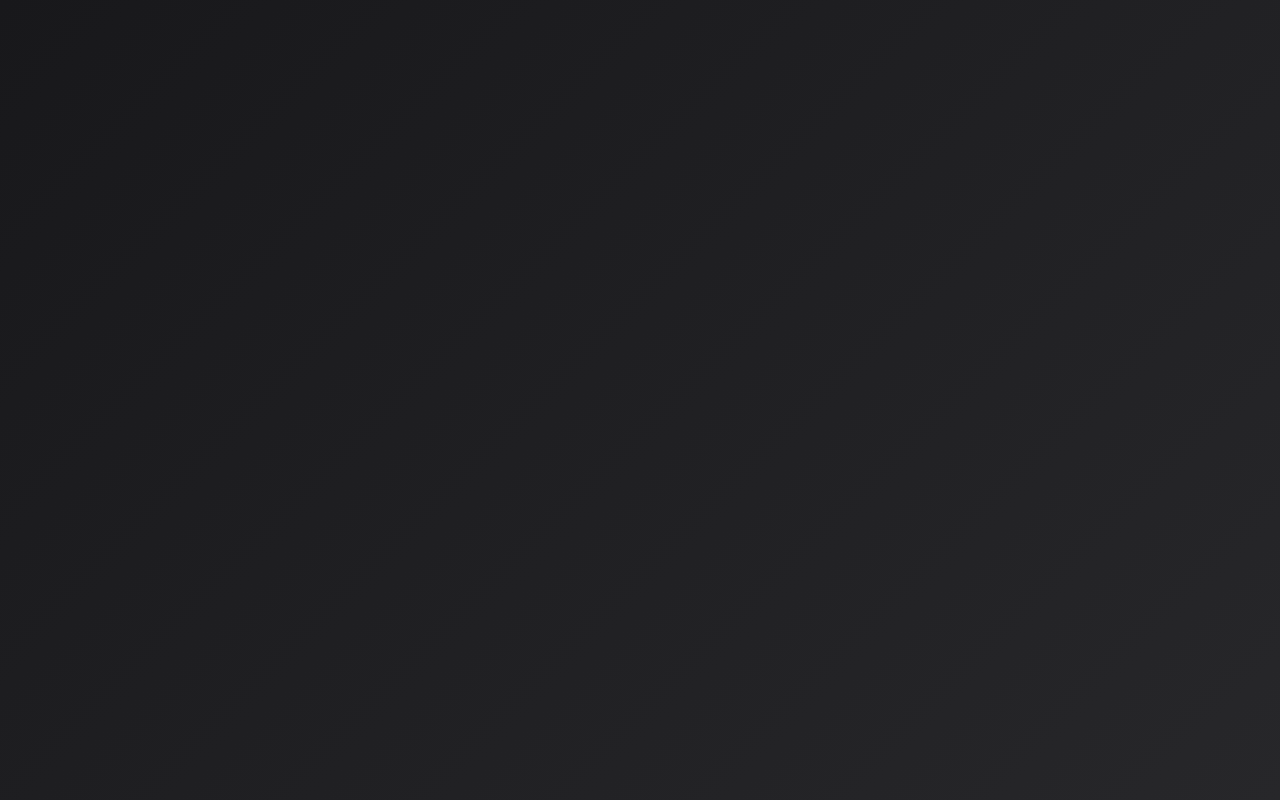
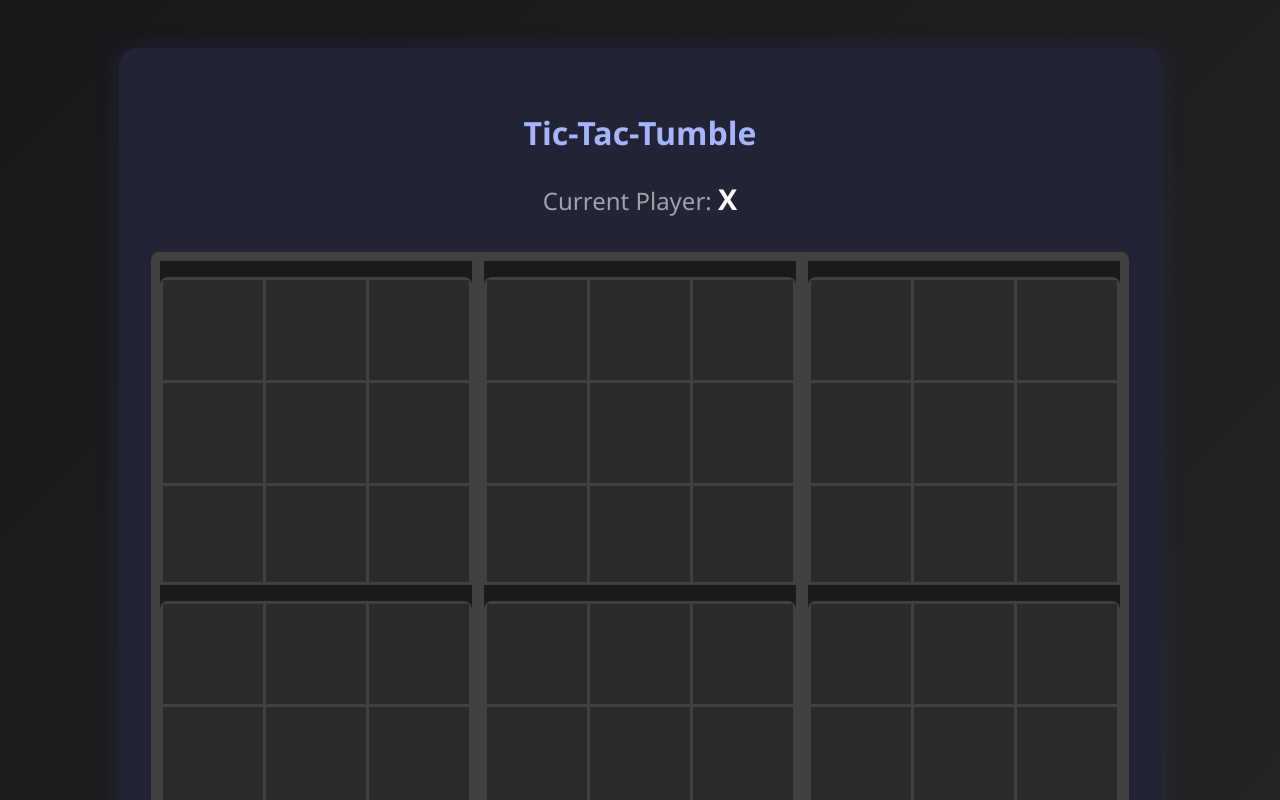
Before and after one commit to gubespam/xiao-mantou-games, a React (Vite) app: page /xiao-mantou-games/tic-tac-tumble in a window 1280 px wide. Before the commit this address had no page. Shown: the top 800 px of the page. Built offline with nearby package versions, Linux system fonts and the light colour scheme.

Commit message:
tic tac tumble game

```diff
--- a/src/App.jsx
+++ b/src/App.jsx
@@ -4,6 +4,7 @@ import { Link, Routes, Route } from 'react-router-dom';
 import Duordle from './Duordle.jsx';
 import DuordlePlus from './DuordlePlus.jsx';
 import CheckersChess from './CheckersChess.jsx';
+import TicTacTumble from './TicTacTumble.jsx';
 import mantouLogo from './images/mantou.png';
 
 
@@ -29,6 +30,7 @@ function App() {
         />
         <Route path="/xiao-mantou-games/duordle" element={<Duordle />} />
         <Route path="/xiao-mantou-games/duordle-plus" element={<DuordlePlus />} />
+        <Route path="/xiao-mantou-games/tic-tac-tumble" element={<TicTacTumble />} />
         <Route path="/xiao-mantou-games/checkers-chess" element={<CheckersChess />} />
       </Routes>
     </div>
--- /dev/null
+++ b/src/T3Board.css
@@ -0,0 +1,38 @@
+.t3-board {
+  display: grid;
+  grid-template-columns: repeat(3, 100px);
+  grid-template-rows: repeat(3, 100px);
+  gap: 3px;
+  background-color: #404040;
+  padding: 3px;
+  border-radius: 8px;
+  margin: 1rem 0;
+}
+
+.t3-square {
+  background-color: #2a2a2a;
+  border: none;
+  cursor: pointer;
+  display: flex;
+  align-items: center;
+  justify-content: center;
+  font-size: 2.5rem;
+  font-weight: bold;
+  color: #ffffff;
+  transition: background-color 0.2s, transform 0.1s;
+  user-select: none;
+}
+
+.t3-square:hover:not(.winning) {
+  background-color: #3a3a3a;
+  transform: scale(0.98);
+}
+
+.t3-square.winning {
+  color: #ff0000;
+  background-color: #3a0000;
+}
+
+.t3-mark {
+  display: block;
+}
--- /dev/null
+++ b/src/T3Board.jsx
@@ -0,0 +1,81 @@
+import React, { useState, useEffect } from 'react';
+import './T3Board.css';
+
+function T3Board({ onGameEnd = null, disabled = false, onMove = null }) {
+  const [board, setBoard] = useState(Array(9).fill(null));
+  const [isXNext, setIsXNext] = useState(true);
+  const [winner, setWinner] = useState(null);
+
+  const calculateWinner = (squares) => {
+    const lines = [
+      [0, 1, 2],
+      [3, 4, 5],
+      [6, 7, 8],
+      [0, 3, 6],
+      [1, 4, 7],
+      [2, 5, 8],
+      [0, 4, 8],
+      [2, 4, 6],
+    ];
+    for (let line of lines) {
+      const [a, b, c] = line;
+      if (squares[a] && squares[a] === squares[b] && squares[a] === squares[c]) {
+        return { player: squares[a], line };
+      }
+    }
+    return null;
+  };
+
+  const isBoardFull = (squares) => {
+    return squares.every(square => square !== null);
+  };
+
+  useEffect(() => {
+    const result = calculateWinner(board);
+    if (result) {
+      setWinner(result);
+      if (onGameEnd) {
+        onGameEnd({ type: 'win', player: result.player, board: board.slice() });
+      }
+    } else if (isBoardFull(board)) {
+      if (onGameEnd) {
+        onGameEnd({ type: 'tie', board: board.slice() });
+      }
+    }
+  }, [board]);
+
+  const handleClick = (index) => {
+    if (disabled || board[index] !== null || winner) return;
+
+    const newBoard = board.slice();
+    newBoard[index] = isXNext ? 'X' : 'O';
+    setBoard(newBoard);
+    setIsXNext(!isXNext);
+
+    if (onMove) {
+      onMove(index, isXNext ? 'X' : 'O');
+    }
+  };
+
+  const isWinningSquare = (index) => {
+    return winner && winner.line.includes(index);
+  };
+
+  return (
+    <div className="t3-board">
+      {board.map((value, index) => (
+        <div
+          key={index}
+          className={`t3-square ${isWinningSquare(index) ? 'winning' : ''} ${
+            value ? 'filled' : ''
+          }`}
+          onClick={() => handleClick(index)}
+        >
+          {value && <span className="t3-mark">{value}</span>}
+        </div>
+      ))}
+    </div>
+  );
+}
+
+export default T3Board;
--- /dev/null
+++ b/src/TicTacTumble.css
@@ -0,0 +1,114 @@
+.tic-tac-tumble-container {
+  max-width: fit-content;
+}
+
+.turn-indicator {
+  font-size: 1.5rem;
+  color: #a1a1aa;
+  margin-bottom: 1.5rem;
+}
+
+.current-player {
+  color: #ffffff;
+  font-weight: bold;
+  font-size: 1.8rem;
+}
+
+.larger-board {
+  display: grid;
+  grid-template-columns: repeat(3, 1fr);
+  grid-template-rows: repeat(3, 1fr);
+  gap: 6px;
+  background-color: #404040;
+  padding: 6px;
+  border-radius: 8px;
+  margin: 2rem auto;
+}
+
+.board-square {
+  background-color: #1a1a1a;
+  border: 3px solid #404040;
+  display: flex;
+  align-items: center;
+  justify-content: center;
+  aspect-ratio: 1;
+}
+
+.board-square.winning-square .large-mark,
+.board-square.winning-square .cat-emoji {
+  color: #ff0000;
+}
+
+.game-cell {
+  width: 100%;
+  height: 100%;
+}
+
+.game-cell-result {
+  width: 100%;
+  height: 100%;
+  display: flex;
+  align-items: center;
+  justify-content: center;
+  border-radius: 8px;
+}
+
+.winning-cell {
+  background-color: #2a2a2a;
+}
+
+.winning-cell.player-X {
+  background-color: #1a3a5a;
+}
+
+.winning-cell.player-O {
+  background-color: #5a1a1a;
+}
+
+.tie-cell {
+  background-color: #3a3a3a;
+}
+
+.large-mark {
+  font-size: 5rem;
+  font-weight: bold;
+  color: #ffffff;
+  line-height: 1;
+}
+
+.cat-emoji {
+  font-size: 4rem;
+  line-height: 1;
+}
+
+.game-over-message {
+  font-size: 1.8rem;
+  font-weight: bold;
+  margin-top: 2rem;
+  padding: 1.5rem;
+  background: rgba(99, 102, 241, 0.1);
+  border-radius: 12px;
+  border: 2px solid #6366f1;
+}
+
+.winner-message {
+  color: #fbbf24;
+  background: rgba(251, 191, 36, 0.1);
+  border-color: #fbbf24;
+}
+
+.scored-message {
+  color: #a5b4fc;
+  background: rgba(165, 180, 252, 0.1);
+  border-color: #a5b4fc;
+}
+
+.scored-message p {
+  margin: 0.5rem 0;
+  color: #a5b4fc;
+}
+
+.score-winner {
+  margin-top: 1rem;
+  font-size: 1.4rem;
+}
--- /dev/null
+++ b/src/TicTacTumble.jsx
@@ -0,0 +1,190 @@
+import React, { useState, useEffect } from 'react';
+import T3Board from './T3Board.jsx';
+import './TicTacTumble.css';
+
+function TicTacTumble() {
+  const [gameStates, setGameStates] = useState(Array(9).fill(null));
+  const [isXNext, setIsXNext] = useState(true);
+  const [gameWinner, setGameWinner] = useState(null);
+  const [scores, setScores] = useState({ X: 0, O: 0 });
+
+  const calculateWinner = (states) => {
+    const lines = [
+      [0, 1, 2],
+      [3, 4, 5],
+      [6, 7, 8],
+      [0, 3, 6],
+      [1, 4, 7],
+      [2, 5, 8],
+      [0, 4, 8],
+      [2, 4, 6],
+    ];
+
+    for (let line of lines) {
+      const [a, b, c] = line;
+      const stateA = states[a];
+      const stateB = states[b];
+      const stateC = states[c];
+
+      if (stateA && stateB && stateC) {
+        if (
+          stateA.type === 'win' &&
+          stateB.type === 'win' &&
+          stateC.type === 'win' &&
+          stateA.player === stateB.player &&
+          stateA.player === stateC.player
+        ) {
+          return { type: 'winner', player: stateA.player, line };
+        }
+      }
+    }
+    return null;
+  };
+
+  const calculateScores = (states) => {
+    const lines = [
+      [0, 1, 2],
+      [3, 4, 5],
+      [6, 7, 8],
+      [0, 3, 6],
+      [1, 4, 7],
+      [2, 5, 8],
+      [0, 4, 8],
+      [2, 4, 6],
+    ];
+
+    const newScores = { X: 0, O: 0 };
+
+    for (let line of lines) {
+      const [a, b, c] = line;
+      const stateA = states[a];
+      const stateB = states[b];
+      const stateC = states[c];
+
+      const content = [stateA, stateB, stateC];
+      const xCount = content.filter(s => s?.type === 'win' && s.player === 'X').length;
+      const oCount = content.filter(s => s?.type === 'win' && s.player === 'O').length;
+      const tieCount = content.filter(s => s?.type === 'tie').length;
+
+      if (xCount === 2 && tieCount === 1) newScores.X += 2;
+      if (xCount === 1 && tieCount === 2) newScores.X += 1;
+      if (oCount === 2 && tieCount === 1) newScores.O += 2;
+      if (oCount === 1 && tieCount === 2) newScores.O += 1;
+    }
+
+    return newScores;
+  };
+
+  const allGamesDone = (states) => {
+    return states.every(state => state !== null);
+  };
+
+  const handleGameEnd = (boardIndex, endData) => {
+    const newStates = gameStates.slice();
+    newStates[boardIndex] = endData;
+    setGameStates(newStates);
+
+    // Switch to next player
+    setIsXNext(!isXNext);
+
+    // Check for winner immediately
+    const winner = calculateWinner(newStates);
+    if (winner) {
+      setGameWinner(winner);
+    } else if (allGamesDone(newStates)) {
+      // Calculate scores if all games are done
+      const finalScores = calculateScores(newStates);
+      setScores(finalScores);
+      setGameWinner({ type: 'scored', scores: finalScores });
+    }
+  };
+
+  const isGameCellPlayable = (index) => {
+    return gameStates[index] === null;
+  };
+
+  const isBoardDisabled = (index) => {
+    return gameStates[index] !== null || gameWinner !== null;
+  };
+
+  const renderGameCell = (index) => {
+    const state = gameStates[index];
+
+    if (!state) {
+      return (
+        <div className="game-cell">
+          <T3Board
+            onGameEnd={(endData) => handleGameEnd(index, endData)}
+            disabled={isBoardDisabled(index)}
+          />
+        </div>
+      );
+    }
+
+    if (state.type === 'win') {
+      return (
+        <div className={`game-cell-result winning-cell player-${state.player}`}>
+          <div className="large-mark">{state.player}</div>
+        </div>
+      );
+    }
+
+    if (state.type === 'tie') {
+      return (
+        <div className="game-cell-result tie-cell">
+          <div className="cat-emoji">🐱</div>
+        </div>
+      );
+    }
+  };
+
+  const isWinningCell = (index) => {
+    if (!gameWinner || gameWinner.type !== 'winner') return false;
+    return gameWinner.line.includes(index);
+  };
+
+  return (
+    <div className="game-page tic-tac-tumble-container">
+      <h1>Tic-Tac-Tumble</h1>
+
+      {!gameWinner && (
+        <div className="turn-indicator">
+          Current Player: <span className="current-player">{isXNext ? 'X' : 'O'}</span>
+        </div>
+      )}
+
+      <div className="larger-board">
+        {[0, 1, 2, 3, 4, 5, 6, 7, 8].map((index) => (
+          <div
+            key={index}
+            className={`board-square ${isWinningCell(index) ? 'winning-square' : ''}`}
+          >
+            {renderGameCell(index)}
+          </div>
+        ))}
+      </div>
+
+      {gameWinner && gameWinner.type === 'winner' && (
+        <div className="game-over-message winner-message">
+          🎉 Player {gameWinner.player} wins! 🎉
+        </div>
+      )}
+
+      {gameWinner && gameWinner.type === 'scored' && (
+        <div className="game-over-message scored-message">
+          <p>Game Over! Final Scores:</p>
+          <p>X: {gameWinner.scores.X} | O: {gameWinner.scores.O}</p>
+          <p className="score-winner">
+            {gameWinner.scores.X > gameWinner.scores.O
+              ? '🎉 Player X wins! 🎉'
+              : gameWinner.scores.O > gameWinner.scores.X
+              ? '🎉 Player O wins! 🎉'
+              : "It's a tie!"}
+          </p>
+        </div>
+      )}
+    </div>
+  );
+}
+
+export default TicTacTumble;
```
